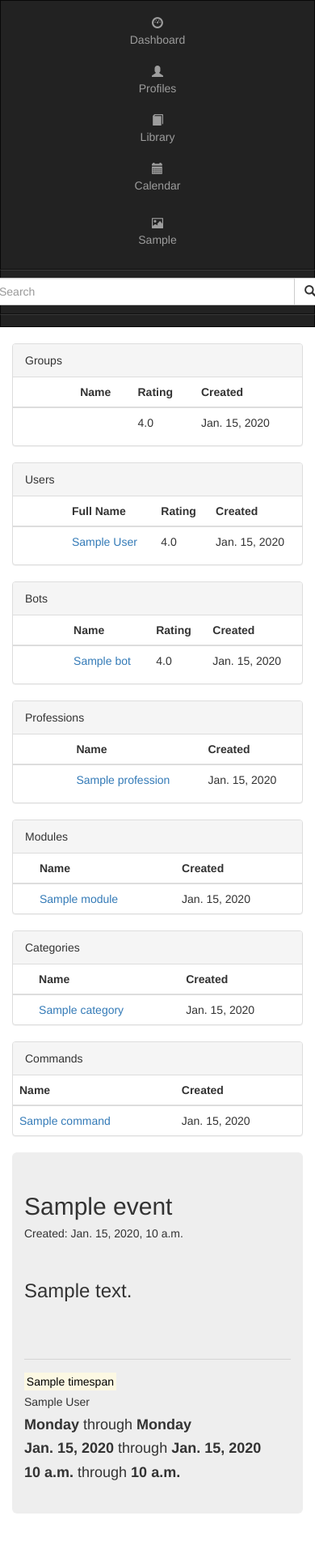
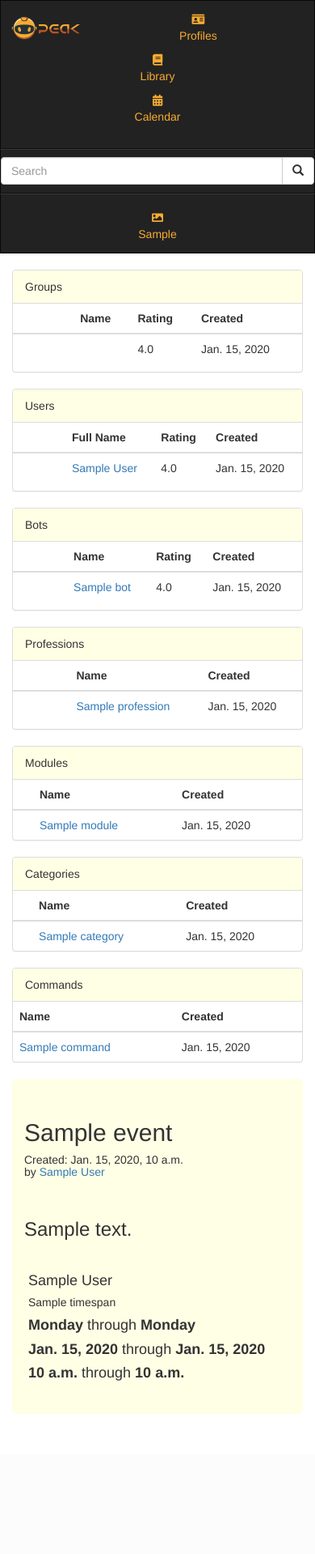
Before and after one commit to doriclazar/peak_30, a Django app: page / in a window 390 px wide. Shown: the whole page at 81% size. After the commit the page ends 1746 px from the top, so only its background shows below. Run offline with Django 3.2, Linux system fonts and the light colour scheme; a user stored in the database is signed in; tables that the repository leaves empty hold one stand-in row (values such as "Sample post"); some libraries are stand-ins or nearby versions.

Commit message:
Improved static file usage.

```diff
--- /dev/null
+++ b/dashboard/static/dashboard/css/navbar.css
@@ -0,0 +1,21 @@
+.navbar-inverse .navbar-nav > li > a
+{
+    color: #f8ab31;
+}
+
+.navbar-inverse .navbar-nav > li > a:hover, .navbar-inverse .navbar-nav > li > a:focus,
+.navbar-inverse .navbar-nav>.open>a, .navbar-inverse .navbar-nav>.open>a:focus, .navbar-inverse .navbar-nav>.open>a:hover
+{
+    color: #ffffe5
+}
+
+.form-control:focus
+{
+    border:1px solid #f8ab31;
+    box-shadow: inset 0 1px 1px #ffffe5, 0 0 8px #ffffe5;
+}
+
+.dropdown-menu>li>a:focus, .dropdown-menu>li>a:hover
+{
+    background-color: #ffffe5;
+}
--- /dev/null
+++ b/dashboard/static/dashboard/css/panels.css
@@ -0,0 +1,4 @@
+.panel-default > .panel-heading, .jumbotron
+{
+    background-color: #ffffe5;
+}
--- a/peak_30/settings.py
+++ b/peak_30/settings.py
@@ -31,11 +31,11 @@ ALLOWED_HOSTS = ['35.202.63.188']
 # Application definition
 
 INSTALLED_APPS = [
+#    'django.contrib.messages',
     'django.contrib.admin',
     'django.contrib.auth',
     'django.contrib.contenttypes',
     'django.contrib.sessions',
-#    'django.contrib.messages',
     'django.contrib.staticfiles',
     'dashboard',
     'profiles',
@@ -126,4 +126,4 @@ ACCOUNT_ACTIVATION_DAYS = 7
 LOGIN_REDIRECT_URL = '/profiles/bots'
 
 STATIC_URL = '/static/'
-STATIC_ROOT = '/home/contact/peak_30/static/s/'
+STATIC_ROOT = '/home/contact/peak_30/static/'
--- a/peak_30/urls.py
+++ b/peak_30/urls.py
@@ -13,8 +13,11 @@ Including another URLconf
     1. Import the include() function: from django.conf.urls import url, include
     2. Add a URL to urlpatterns:  url(r'^blog/', include('blog.urls'))
 """
+from django.conf import settings
+from django.conf.urls.static import static
 from django.conf.urls import url, include
 from django.contrib import admin
+
 
 
 
@@ -25,4 +28,4 @@ urlpatterns = [
     url(r'^accounts/', include('registration.backends.hmac.urls')),
     url(r'^admin/', admin.site.urls),
     url(r'^', include('dashboard.urls')),
-]
+] + static(settings.STATIC_URL, document_root=settings.STATIC_ROOT)
--- a/templates/base.html
+++ b/templates/base.html
@@ -2,7 +2,7 @@
 <html>
 	<head>
 		{% load static %}
-		<script src="https://ajax.googleapis.com/ajax/libs/jquery/3.3.1/jquery.min.js"></script>
+		<script type="text/javascript" src={% static "dashboard/js/jquery.js" %}></script>
 		<link rel="stylesheet" href="https://use.fontawesome.com/releases/v5.1.0/css/all.css" integrity="sha384-lKuwvrZot6UHsBSfcMvOkWwlCMgc0TaWr+30HWe3a4ltaBwTZhyTEggF5tJv8tbt" crossorigin="anonymous">
 		{% load bootstrap3 %}
 		{% bootstrap_css %}
--- a/templates/dashboard.html
+++ b/templates/dashboard.html
@@ -1,7 +1,9 @@
 {% extends 'base.html' %}
+{% load static %}
 
 {% block content %}
 
+<link rel="stylesheet" href={% static "dashboard/css/panels.css" %}>
 <div class="container">
   <div class="row">
     <div class="col-md-4">
@@ -180,17 +182,16 @@
         <div class="jumbotron">
 	<h2>{{ event.grouper }}</h2>
 	{% for event_data in event.list|slice:"1" %}
-		<h5>Created: {{ event_data.event.creation_time }}</h5>
+		<h5>Created: {{ event_data.event.creation_time }}
+			</br> by <a href={% url 'get_user_profile' username=event_data.event.creator.username %}>{{ event_data.event.creator.get_full_name }}</a></h5>
 		</br>
 		<h3>{{ event_data.event.description|truncatechars:50 }}</h3>
 	{% endfor %}
 	</br>
 	{% for timespan in event.list %}
-		</br>
-		<hr />
-		<h5><mark style="background-color:#{{ timespan.get_actor_color }};">{{ timespan.name }}</mark></h5>
-	<h5>{{ timespan.get_actor_name }}</h5>
-
+		<div style="border-left:5px solid #{{ timespan.get_actor_color }}; padding-left:5px;">
+		<h4>{{ timespan.get_actor_name }}</h4>
+		<h5>{{ timespan.name }}</h5>
 		{% if timespan.start_day %}
 		<h4><b>{{ timespan.get_start_day }}</b> through <b>{{ timespan.get_end_day }}</b></h4>
 		{% endif %}
@@ -200,6 +201,7 @@
 		{% if timespan.start_time %}
 		<h4><b>{{ timespan.start_time }}</b> through <b>{{ timespan.end_time }}</b></h4>
 		{% endif %}
+		</div>
 	{% endfor %}
         </div>
 	{% endfor %}
--- a/templates/navbar/base.html
+++ b/templates/navbar/base.html
@@ -1,72 +1,64 @@
+{% load static %}
+<link rel="stylesheet" href={% static "dashboard/css/navbar.css" %}>
+
 <nav class="navbar navbar-inverse">
+  <div class="container">
+    <div class="row">
+      <div class="col-md-4">
+
 	<ul class="nav navbar-nav navbar-left">
 	  <li>
-      {% include "navbar/visual_link.html" with url_arg="get_dashboard" glyph_arg="glyphicon-dashboard" text_arg="Dashboard" %}
+	    <a class="navbar navbar-brand" href="{% url 'get_dashboard' %}" height=50px style="padding: 0 10px; margin-bottom:0;">
+	      <img src={% static "dashboard/img/logo_nav.png" %} alt="Peak 30" height=50px ></a>
 	  </li>
 	  <li class="dropdown">
-      {% include "navbar/drop_toggle.html" with id_arg="dropdownProfiles" glyph_arg="glyphicon-user" text_arg="Profiles" %}
+	    {% include "navbar/drop_toggle.html" with id_arg="dropdownProfiles" icon_arg="fas fa-id-card" text_arg="Profiles" %}
 	    <ul class="dropdown-menu" aria-labelledby="dropdownProfiles">
 	      {% include "navbar/drop_header.html" with first_arg=True text_arg="Groups" %}
-	{% include "navbar/drop_item.html" with url_arg="get_groups" glyph_arg="glyphicon-plus" text_arg="Create new group"  %}
-	{% include "navbar/drop_item.html" with url_arg="get_groups" glyph_arg="glyphicon-list" text_arg="List visible groups"  %}</li>
+	      {% include "navbar/drop_item.html" with url_arg="get_groups" icon_arg="fas fa-plus" text_arg="Create new group"  %}
+	      {% include "navbar/drop_item.html" with url_arg="get_groups" icon_arg="fas fa-list" text_arg="List visible groups"  %}</li>
 	  {% include "navbar/drop_header.html" with first_arg=False text_arg="Users" %}
-	{% include "navbar/drop_item.html" with url_arg="get_users" glyph_arg="glyphicon-plus" text_arg="Create new user"  %}
-	{% include "navbar/drop_item.html" with url_arg="get_users" glyph_arg="glyphicon-list" text_arg="List visible users"  %}</li>
+	  {% include "navbar/drop_item.html" with url_arg="get_users" icon_arg="fas fa-plus" text_arg="Create new user"  %}
+	  {% include "navbar/drop_item.html" with url_arg="get_users" icon_arg="fas fa-list" text_arg="List visible users"  %}</li>
 	{% include "navbar/drop_header.html" with first_arg=False text_arg="Bots" %}
-	{% include "navbar/drop_item.html" with url_arg="get_bots" glyph_arg="glyphicon-plus" text_arg="Create new bot"  %}
-	{% include "navbar/drop_item.html" with url_arg="get_bots" glyph_arg="glyphicon-list" text_arg="List visible bots"  %}</li>
+	{% include "navbar/drop_item.html" with url_arg="get_bots" icon_arg="fas fa-plus" text_arg="Create new bot"  %}
+	{% include "navbar/drop_item.html" with url_arg="get_bots" icon_arg="fas fa-list" text_arg="List visible bots"  %}</li>
 	    </ul>
 	    </li>
 	    <li class="dropdown">
-      {% include "navbar/drop_toggle.html" with id_arg="dropdownLibrary" glyph_arg="glyphicon-book" text_arg="Library" %}
+	      {% include "navbar/drop_toggle.html" with id_arg="dropdownLibrary" icon_arg="fas fa-book" text_arg="Library" %}
 	      <ul class="dropdown-menu" aria-labelledby="dropdownLibrary">
 		{% include "navbar/drop_header.html" with first_arg=True text_arg="Professions" %}
-	{% include "navbar/drop_item.html" with url_arg="get_professions" glyph_arg="glyphicon-plus" text_arg="Create new profession"  %}
-	{% include "navbar/drop_item.html" with url_arg="get_professions" glyph_arg="glyphicon-list" text_arg="List professions"  %}</li>
+		{% include "navbar/drop_item.html" with url_arg="get_professions" icon_arg="fas fa-plus" text_arg="Create new profession"  %}
+		{% include "navbar/drop_item.html" with url_arg="get_professions" icon_arg="fas fa-list" text_arg="List professions"  %}</li>
 	    {% include "navbar/drop_header.html" with first_arg=False text_arg="Modules" %}
-	{% include "navbar/drop_item.html" with url_arg="get_modules" glyph_arg="glyphicon-plus" text_arg="Create new module"  %}
-	{% include "navbar/drop_item.html" with url_arg="get_modules" glyph_arg="glyphicon-list" text_arg="List moudules"  %}</li>
+	    {% include "navbar/drop_item.html" with url_arg="get_modules" icon_arg="fas fa-plus" text_arg="Create new module"  %}
+	    {% include "navbar/drop_item.html" with url_arg="get_modules" icon_arg="fas fa-list" text_arg="List moudules"  %}</li>
 	  {% include "navbar/drop_header.html" with first_arg=False text_arg="Categories" %}
-	{% include "navbar/drop_item.html" with url_arg="get_categories" glyph_arg="glyphicon-plus" text_arg="Create new category"  %}
-	{% include "navbar/drop_item.html" with url_arg="get_categories" glyph_arg="glyphicon-list" text_arg="List categories"  %}</li>
+	  {% include "navbar/drop_item.html" with url_arg="get_categories" icon_arg="fas fa-plus" text_arg="Create new category"  %}
+	  {% include "navbar/drop_item.html" with url_arg="get_categories" icon_arg="fas fa-list" text_arg="List categories"  %}</li>
 	{% include "navbar/drop_header.html" with first_arg=False text_arg="Commands" %}
-	{% include "navbar/drop_item.html" with url_arg="get_commands" glyph_arg="glyphicon-plus" text_arg="Create new command"  %}
-	{% include "navbar/drop_item.html" with url_arg="get_commands" glyph_arg="glyphicon-list" text_arg="List commands"  %}</li>
+	{% include "navbar/drop_item.html" with url_arg="get_commands" icon_arg="fas fa-plus" text_arg="Create new command"  %}
+	{% include "navbar/drop_item.html" with url_arg="get_commands" icon_arg="fas fa-list" text_arg="List commands"  %}</li>
 	      </ul>
 	      </li>
 	      <li class="dropdown">
-      {% include "navbar/drop_toggle.html" with id_arg="dropdownCalendar" glyph_arg="glyphicon-calendar" text_arg="Calendar" %}
+		{% include "navbar/drop_toggle.html" with id_arg="dropdownCalendar" icon_arg="fas fa-calendar-alt" text_arg="Calendar" %}
 		<ul class="dropdown-menu" aria-labelledby="dropdownCalendar">
 		  {% include "navbar/drop_header.html" with first_arg=True text_arg="Events" %}
-	{% include "navbar/drop_item.html" with url_arg="get_professions" glyph_arg="glyphicon-plus" text_arg="Create new event"  %}
-	{% include "navbar/drop_item.html" with url_arg="get_professions" glyph_arg="glyphicon-list" text_arg="List events"  %}</li>
+		  {% include "navbar/drop_item.html" with url_arg="get_professions" icon_arg="fas fa-plus" text_arg="Create new event"  %}
+		  {% include "navbar/drop_item.html" with url_arg="get_professions" icon_arg="fas fa-list" text_arg="List events"  %}</li>
 	      {% include "navbar/drop_header.html" with first_arg=False text_arg="Tasks" %}
-	{% include "navbar/drop_item.html" with url_arg="get_professions" glyph_arg="glyphicon-plus" text_arg="Create new task"  %}
-	{% include "navbar/drop_item.html" with url_arg="get_professions" glyph_arg="glyphicon-list" text_arg="List tasks"  %}</li>
+	      {% include "navbar/drop_item.html" with url_arg="get_professions" icon_arg="fas fa-plus" text_arg="Create new task"  %}
+	      {% include "navbar/drop_item.html" with url_arg="get_professions" icon_arg="fas fa-list" text_arg="List tasks"  %}</li>
 		</ul>
 		</li>
 	</ul>
-  <ul class="nav navbar-nav navbar-right">
-    {% if request.user.is_authenticated %}
-    <li class="dropdown">
-      {% include "navbar/drop_toggle.html" with id_arg="dropdownUser" glyph_arg="glyphicon-picture" text_arg=request.user.first_name %}
-      <ul class="dropdown-menu" aria-labelledby="dropdownUser">
-	{% include "navbar/drop_header.html" with first_arg=True text_arg="Profile" %}
-	{% include "navbar/drop_item.html" with url_arg="get_user_profile" url_par_arg=request.user.username glyph_arg="glyphicon-eye-open" text_arg="View"  %}
-	{% include "navbar/drop_item.html" with url_arg="get_user_profile" url_par_arg=request.user.username glyph_arg="glyphicon-cog" text_arg="Settings"  %}</li>
-	{% include "navbar/drop_header.html" with first_arg=False text_arg="Messages" %}
-	{% include "navbar/drop_item.html" with url_arg="get_messages" glyph_arg="glyphicon-inbox" text_arg="Inbox"  %}
-	{% include "navbar/drop_item.html" with url_arg="get_messages" glyph_arg="glyphicon-envelope" text_arg="Outbox" %}</li>
-	{% include "navbar/drop_header.html" with first_arg=False text_arg="Session" %}
-	{% include "navbar/drop_item.html" with url_arg="auth_logout" glyph_arg="glyphicon-log-out" text_arg="Logout" %}</li>
-      </ul>
-    </li>
-    {% else %}
-    <li><a href="{% url 'auth_login' %}">Login <span class="glyphicon glyphicon-log-in"></span></a></li>
-    {% endif %}
-  </ul>
-
-  <ul class="nav navbar-nav navbar-right">
+      </div>
+      <div class="col-md-4">
+      </div>
+      <div class="col-md-4">
+	      <ul class="nav navbar-nav">
 	  <form class="navbar-form">
 	    <div class="input-group">
 	      <input type="text" class="form-control" placeholder="Search">
@@ -76,4 +68,26 @@
 	    </div>
 	  </form>
 	</ul>
+	<ul class="nav navbar-nav">
+	  {% if request.user.is_authenticated %}
+	  <li class="dropdown">
+	    {% include "navbar/drop_toggle.html" with id_arg="dropdownUser" icon_arg="fas fa-image" text_arg=request.user.first_name %}
+	    <ul class="dropdown-menu" aria-labelledby="dropdownUser">
+	      {% include "navbar/drop_header.html" with first_arg=True text_arg="Profile" %}
+	      {% include "navbar/drop_item.html" with url_arg="get_user_profile" url_par_arg=request.user.username icon_arg="glyphicon-eye-open" text_arg="View"  %}
+	      {% include "navbar/drop_item.html" with url_arg="get_user_profile" url_par_arg=request.user.username icon_arg="glyphicon-cog" text_arg="Settings"  %}</li>
+	  {% include "navbar/drop_header.html" with first_arg=False text_arg="Messages" %}
+	  {% include "navbar/drop_item.html" with url_arg="get_messages" icon_arg="glyphicon-inbox" text_arg="Inbox"  %}
+	  {% include "navbar/drop_item.html" with url_arg="get_messages" icon_arg="glyphicon-envelope" text_arg="Outbox" %}</li>
+	{% include "navbar/drop_header.html" with first_arg=False text_arg="Session" %}
+	{% include "navbar/drop_item.html" with url_arg="auth_logout" icon_arg="fas fa-sign-out-alt" text_arg="Logout" %}</li>
+	    </ul>
+	    </li>
+	    {% else %}
+	    <li><a class="text-center" href="{% url 'auth_login' %}" style="padding:5px 10px;"><i class="fas fa-sign-in-alt"></i></br>Login</a></li>
+	    {% endif %}
+	</ul>
+      </div>
+    </div>
+  </div>
 </nav>
--- a/templates/navbar/drop_header.html
+++ b/templates/navbar/drop_header.html
@@ -1,6 +1,6 @@
 {% if first_arg %}
-<li><h4>{{ text_arg }}</h4>
+<li><h6 class="dropdown-header">{{ text_arg }}</h4>
 {% else %}
 <li role="separator" class="divider"></li>
-<li><h4>{{ text_arg }}</h4>
+<li><h6 class="dropdown-header">{{ text_arg }}</h4>
 {% endif %}
--- a/templates/navbar/drop_item.html
+++ b/templates/navbar/drop_item.html
@@ -1,5 +1,5 @@
 {% if url_par_arg|length > 0 %}
-<a href="{% url url_arg url_par_arg %}"><span class="glyphicon {{ glyph_arg }}"></span> {{ text_arg }}</a>
+<a href="{% url url_arg url_par_arg %}"><i class="{{ icon_arg }}"></i> {{ text_arg }}</a>
 {% else %}
-<a href="{% url url_arg %}"><span class="glyphicon {{ glyph_arg }}"></span> {{ text_arg }}</a>
+<a href="{% url url_arg %}"><i class="{{ icon_arg }}"></i> {{ text_arg }}</a>
 {% endif %}
--- a/templates/navbar/drop_toggle.html
+++ b/templates/navbar/drop_toggle.html
@@ -1 +1,5 @@
-<a class="text-center dropdown-toggle" id="{{ id_arg }}" data-toggle="dropdown" aria-haspopup="true" aria-expanded="false" ><span class="glyphicon {{ glyph_arg }}"></span><br>{{ text_arg }}</a>
+<a class="text-center dropdown-toggle" id="{{ id_arg }}" data-toggle="dropdown" aria-haspopup="true" aria-expanded="false" style="padding:5px 10px; ">
+	<i class="{{ icon_arg }}"></i>
+	<br>
+	{{ text_arg }}
+</a>
```
Also changed, not shown: dashboard/static/dashboard/img/logo_nav.png (added), dashboard/static/dashboard/js/jquery.js (renamed from static/js/jquery.js). Lines whose indentation alone changed are shown as unchanged.
